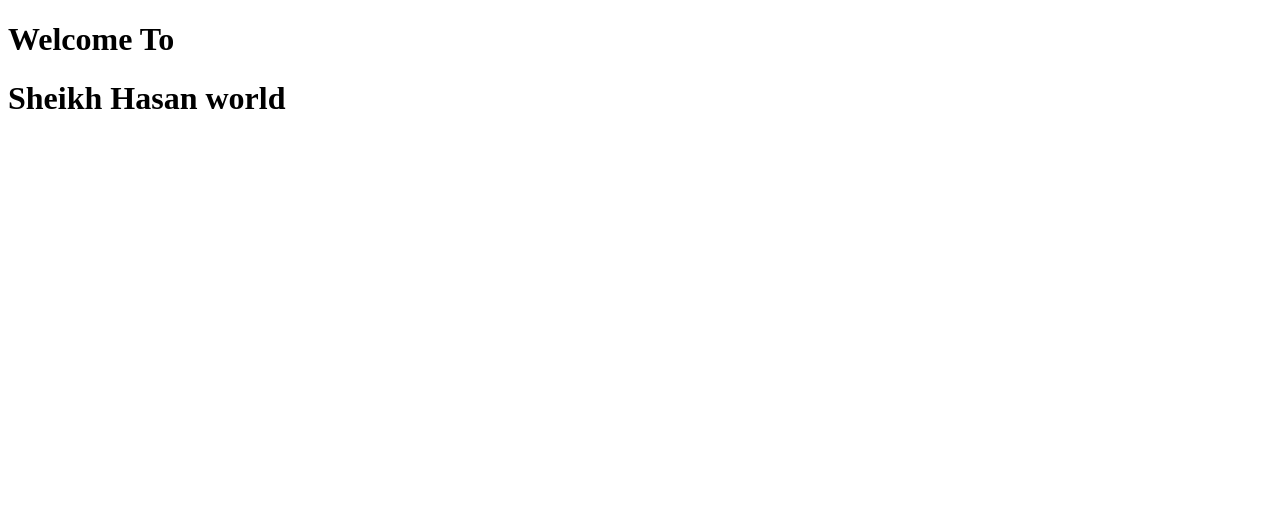
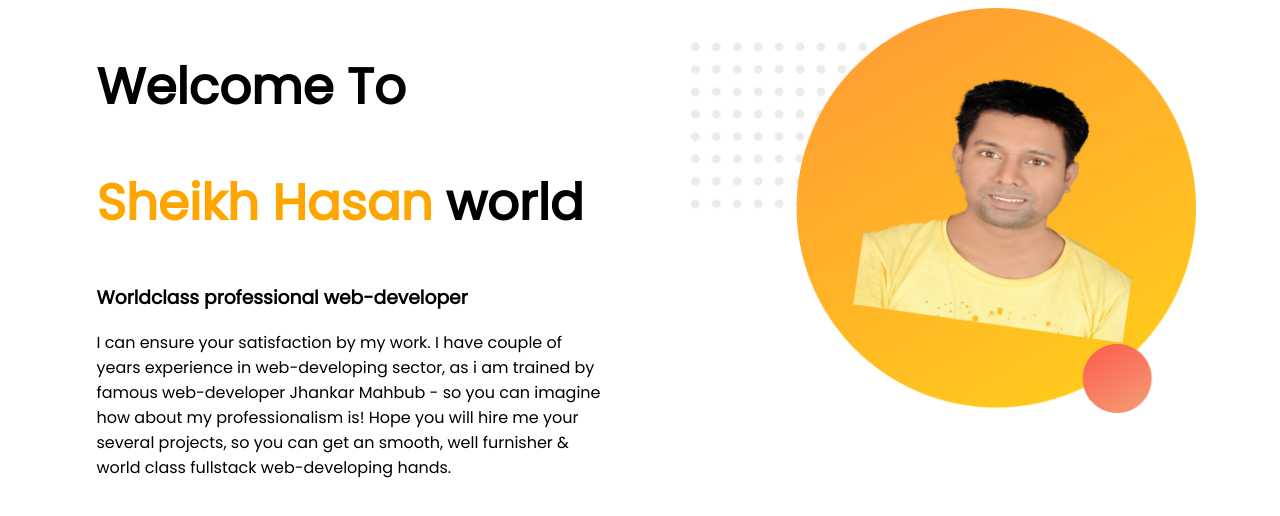
Before and after one commit to sheikhmohibulhasan/web-portfolio, a plain HTML site: page index.html in a window 1280 px wide. Drawn offline with Linux system fonts and the light colour scheme.

Commit message:
add top part

```diff
--- a/images/style.css
+++ /dev/null
@@ -1,3 +0,0 @@
-h1{
-    font-size: 100px;
-}
--- a/index.html
+++ b/index.html
@@ -4,11 +4,24 @@
     <meta charset="UTF-8">
     <meta name="viewport" content="width=device-width, initial-scale=1.0">
     <title>Sheikh portfolio</title>
+    <link href="https://fonts.googleapis.com/css?family=Poppins&display=swap" rel="stylesheet">
     <link rel="stylesheet" href="style.css">
+
 </head>
 <body>
-    <h1>Welcome To</h1>
-    <h1>Sheikh Hasan world</h1>
+    <section>
+        <div class="half-width">
+            <h1>Welcome To</h1>
+            <h1><span class="name-highlight">Sheikh Hasan</span> world</h1>
+            <h3>Worldclass professional web-developer</h3>
+            <p>I can ensure your satisfaction by my work. I have couple of years experience in web-developing sector, as i am trained by famous web-developer Jhankar Mahbub - so you can imagine how about my professionalism is! Hope you will hire me your several projects, so you can get an smooth, well furnisher & world class fullstack web-developing hands.</p>
+        </div>
+        <div class="half-width">
+            <img src="images/image 11 (1).png" alt="">
+        </div>
+
+
+    </section>
 
 </body>
 </html>
--- a/style.css
+++ b/style.css
@@ -0,0 +1,18 @@
+body{
+    font-family: 'Poppins', sans-serif;
+}
+h1{
+    font-size: 50px;
+}
+.name-highlight{
+    color: orange;
+}
+.half-width{
+    float: left;
+    width: 40%;
+    margin-left: 5%;
+    padding-left: 2%;
+}
+.half-width img{
+    width: 100%;
+}
```
Also changed, not shown: images/20431432_1442740515792064_6997673813355112602_n.jpg (added), images/himel (1).jpg (added), images/image 11 (1).png (added), images/image 11.png (added), images/slider3.png (added).
